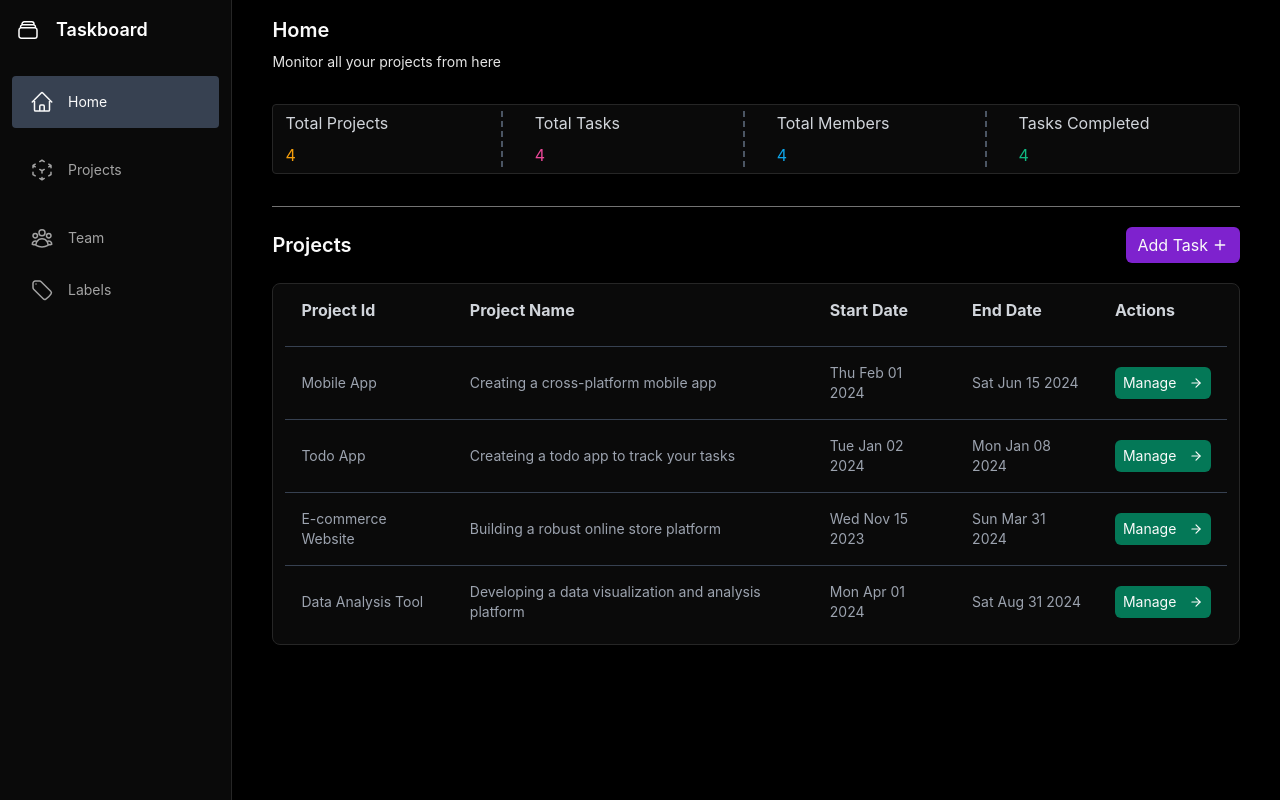
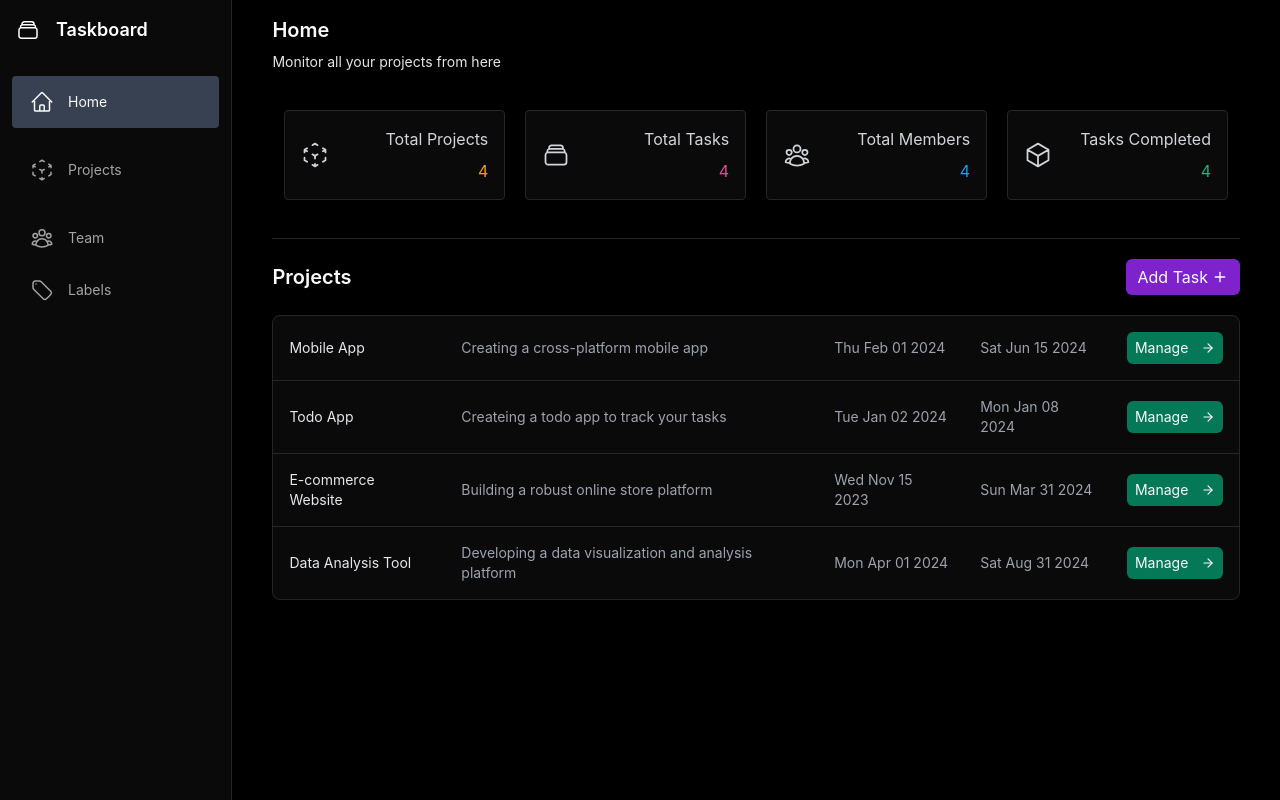
Before and after one commit to Pratik4509/taskboard, a React (Create React App) app: page / in a window 1280 px wide. Built offline with nearby package versions, Linux system fonts and the light colour scheme.

Commit message:
Updated table and main section ui, added progress bar in projects

```diff
--- a/src/Components/KanbanBoard.tsx
+++ b/src/Components/KanbanBoard.tsx
@@ -1,6 +1,11 @@
-import React, {useState } from 'react'
+import React, { useState } from 'react'
 import Column from './Column';
 import BurnBarrel from './BurnBarrel';
+import { useParams } from 'react-router-dom';
+import { RootState } from '../redux/store';
+import { useSelector } from 'react-redux';
+import { CardType } from '../types';
+import { getTasksByProjectId } from '../redux/selector';
 
 
 export const KanbanBoard: React.FC = () => {
@@ -32,10 +37,45 @@ const Board = () => {
 
     // For local storage end
 
+    const { projectId } = useParams();
+    const data: CardType[] = useSelector((state: RootState) => getTasksByProjectId(state, projectId!));
+    const completed = data ? data.filter(d => d.column === "done") : [];
+    const barColor = () => {
+        let percent = completed.length / (data ? data.length : 1) * 100
+        if (percent <= 25 ) {
+            return 'bg-red-500';
+        }
+        if (percent <= 50) {
+            return 'bg-amber-500'
+        }
+        if (percent <= 75) {
+            return 'bg-lime-500'
+        }
+        if (percent = 100) {
+            return 'bg-green-500'
+        }
+    }
     return <>
-        <div className="h-screen flex flex-col">
-            <div className="flex justify-start px-12 py-2 font-semibold text-3xl basis-1/4">Mobile App</div>
-            <div className='flex w-full h-full gap-3 overflow-scroll p-12 no-scrollbar'>
+        <div className="h-screen flex flex-col w-full">
+            <div className="mr-auto w-full px-12 py-2 font-semibold text-3xl basis-1/4">
+                <div className='text-left'>
+                    Mobile App
+                </div>
+                <div className='w-96 text-xs font-light text-left mt-4'>
+                    <div className='flex justify-between items-center'>
+                        <div>{completed.length!== data.length ? 'Ongoing' : 'Completed'}</div>
+                        <div>{`${(completed.length / (data ? data.length : 1)) * 100}%`}</div>
+                    </div>
+                    <div className="h-2 bg-gray-200 rounded-full mt-1">
+                        <div className={`h-full ${barColor()} rounded-full`} style={{ width: `${(completed.length / (data ? data.length : 1)) * 100}%` }}>
+                        </div>
+                    </div>
+                    <div className=''>
+                        {`${completed.length} tasks of ${data.length} tasks`}
+                    </div>
+                </div>
+            </div>
+            <div className='flex w-full h-full gap-3 overflow-scroll px-12 pb-6 no-scrollbar'>
                 <Column
                     title="Backlog"
                     column="backlog"
--- a/src/Components/Main.tsx
+++ b/src/Components/Main.tsx
@@ -8,22 +8,42 @@ const Main = () => {
                 <div className='text-xl font-semibold mb-2'>Home</div>
                 <p className='text-sm text-neutral-200'>Monitor all your projects from here</p>
             </div>
-            <div className='mx-auto mt-4 mb-8 w-full px-3 py-1.5 rounded border border-neutral-800 bg-light-black text-gray-300 flex justify-evenly items-center'>
-                <div className='w-full text-left border-r-2 border-dashed border-gray-600'>
-                    <div className='mb-2'>Total Projects</div>
-                    <p className='text-amber-500'>4</p>
+            <div className='mx-auto mt-4 mb-8 w-full px-3 py-1.5 text-gray-300 flex justify-between items-center gap-5'>
+                <div className='flex justify-between items-center w-full text-left bg-light-black border rounded border-neutral-800 p-4'>
+                    <svg xmlns="http://www.w3.org/2000/svg" fill="none" viewBox="0 0 24 24" strokeWidth={1.5} stroke="currentColor" className="size-7">
+                        <path strokeLinecap="round" strokeLinejoin="round" d="m21 7.5-2.25-1.313M21 7.5v2.25m0-2.25-2.25 1.313M3 7.5l2.25-1.313M3 7.5l2.25 1.313M3 7.5v2.25m9 3 2.25-1.313M12 12.75l-2.25-1.313M12 12.75V15m0 6.75 2.25-1.313M12 21.75V19.5m0 2.25-2.25-1.313m0-16.875L12 2.25l2.25 1.313M21 14.25v2.25l-2.25 1.313m-13.5 0L3 16.5v-2.25" />
+                    </svg>
+                    <div className=''>
+                        <div className='mb-2'>Total Projects</div>
+                        <p className='text-amber-500 text-right'>4</p>
+                    </div>
                 </div>
-                <div className='w-full text-left border-r-2 border-dashed border-gray-600 pl-8'>
-                    <div className='mb-2'>Total Tasks</div>
-                    <p className='text-pink-500'>4</p>
+                <div className='flex justify-between items-center w-full text-left bg-light-black border rounded border-neutral-800 p-4'>
+                    <svg xmlns="http://www.w3.org/2000/svg" fill="none" viewBox="0 0 24 24" strokeWidth={1.5} stroke="currentColor" className="size-7">
+                        <path strokeLinecap="round" strokeLinejoin="round" d="M6 6.878V6a2.25 2.25 0 0 1 2.25-2.25h7.5A2.25 2.25 0 0 1 18 6v.878m-12 0c.235-.083.487-.128.75-.128h10.5c.263 0 .515.045.75.128m-12 0A2.25 2.25 0 0 0 4.5 9v.878m13.5-3A2.25 2.25 0 0 1 19.5 9v.878m0 0a2.246 2.246 0 0 0-.75-.128H5.25c-.263 0-.515.045-.75.128m15 0A2.25 2.25 0 0 1 21 12v6a2.25 2.25 0 0 1-2.25 2.25H5.25A2.25 2.25 0 0 1 3 18v-6c0-.98.626-1.813 1.5-2.122" />
+                    </svg>
+                    <div>
+                        <div className='mb-2'>Total Tasks</div>
+                        <p className='text-pink-500 text-right'>4</p>
+                    </div>
                 </div>
-                <div className='w-full text-left border-r-2 border-dashed border-gray-600 pl-8'>
-                    <div className='mb-2'>Total Members</div>
-                    <p className='text-sky-500'>4</p>
+                <div className='flex justify-between items-center w-full text-left bg-light-black border rounded border-neutral-800 p-4'>
+                    <svg xmlns="http://www.w3.org/2000/svg" fill="none" viewBox="0 0 24 24" strokeWidth={1.5} stroke="currentColor" className="size-7">
+                        <path strokeLinecap="round" strokeLinejoin="round" d="M18 18.72a9.094 9.094 0 0 0 3.741-.479 3 3 0 0 0-4.682-2.72m.94 3.198.001.031c0 .225-.012.447-.037.666A11.944 11.944 0 0 1 12 21c-2.17 0-4.207-.576-5.963-1.584A6.062 6.062 0 0 1 6 18.719m12 0a5.971 5.971 0 0 0-.941-3.197m0 0A5.995 5.995 0 0 0 12 12.75a5.995 5.995 0 0 0-5.058 2.772m0 0a3 3 0 0 0-4.681 2.72 8.986 8.986 0 0 0 3.74.477m.94-3.197a5.971 5.971 0 0 0-.94 3.197M15 6.75a3 3 0 1 1-6 0 3 3 0 0 1 6 0Zm6 3a2.25 2.25 0 1 1-4.5 0 2.25 2.25 0 0 1 4.5 0Zm-13.5 0a2.25 2.25 0 1 1-4.5 0 2.25 2.25 0 0 1 4.5 0Z" />
+                    </svg>
+                    <div>
+                        <div className='mb-2'>Total Members</div>
+                        <p className='text-sky-500 text-right'>4</p>
+                    </div>
                 </div>
-                <div className='w-full text-left pl-8'>
-                    <div className='mb-2'>Tasks Completed</div>
-                    <p className='text-emerald-500'>4</p>
+                <div className='flex justify-between items-center w-full text-left bg-light-black border rounded border-neutral-800 p-4'>
+                    <svg xmlns="http://www.w3.org/2000/svg" fill="none" viewBox="0 0 24 24" strokeWidth={1.5} stroke="currentColor" className="size-7">
+                        <path strokeLinecap="round" strokeLinejoin="round" d="m21 7.5-9-5.25L3 7.5m18 0-9 5.25m9-5.25v9l-9 5.25M3 7.5l9 5.25M3 7.5v9l9 5.25m0-9v9" />
+                    </svg>
+                    <div>
+                        <div className='mb-2'>Tasks Completed</div>
+                        <p className='text-emerald-500 text-right'>4</p>
+                    </div>
                 </div>
             </div>
             <Table />
--- a/src/Components/Table.tsx
+++ b/src/Components/Table.tsx
@@ -8,29 +8,30 @@ import { FiArrowRight, FiPlus } from 'react-icons/fi'
 const Table = () => {
     const projects = useSelector((state: RootState) => state.kanban.projects)
     return (
-        <div className='project-table mt-4 border-t border-neutral-500 '>
+        <div className='project-table mt-4 border-t border-neutral-800 '>
             <div className='flex justify-between items-center'>
                 <h2 className="text-xl font-semibold my-6 text-left">Projects</h2>
-                <div className='px-3 py-1.5 bg-purple-700 rounded-md flex items-center justify-between cursor-pointer gap-1'>
+                <div className='px-3 py-1.5 bg-purple-700 hover:scale-110 transition-all rounded-md flex items-center justify-between cursor-pointer gap-1'>
                     <span>Add Task</span>
                     <FiPlus />
                 </div>
             </div>
-            <div className='px-3 py-1.5 rounded-lg border border-neutral-800 bg-light-black text-gray-300'>
+            <div className=' rounded-lg border border-neutral-800 bg-light-black text-gray-300'>
                 <table className='mx-auto w-full '>
-                    <thead className=''>
+                    {/* <thead className=''>
                         <tr >
-                            <th className='px-4 pt-2 pb-6 text-left '>Project Id</th>
                             <th className='px-4 pt-2 pb-6 text-left '>Project Name</th>
+                            <th className='px-4 pt-2 pb-6 text-left '>Project Description</th>
                             <th className='px-4 pt-2 pb-6 text-left '>Start Date</th>
                             <th className='px-4 pt-2 pb-6 text-left '>End Date</th>
                             <th className='px-4 pt-2 pb-6 text-left '>Actions</th>
                         </tr>
-                    </thead>
+                    </thead> */}
                     <tbody>
-                        {projects.map((project) => (
-                            <tr key={project.id} className="border-t border-gray-700 text-sm">
-                                <td className="px-4 py-4 text-gray-400 text-left ">
+                        {projects.map((project, index) => (
+                            <tr key={project.id}
+                                className={`border-b border-neutral-800 text-sm ${index === projects.length - 1 ? 'border-b-0' : ''}`}>
+                                <td className="px-4 py-4 text-gray-200 text-left ">
                                     <Link to={`/project/${project.id}`} className="hover:underline">
                                         {project.name}
                                     </Link>
```
